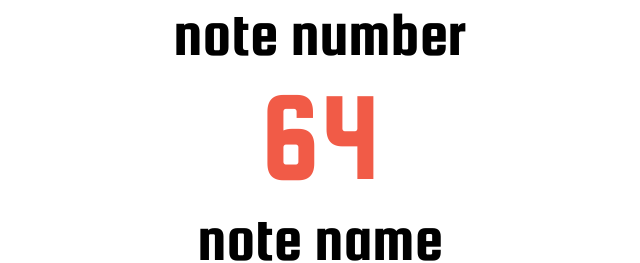
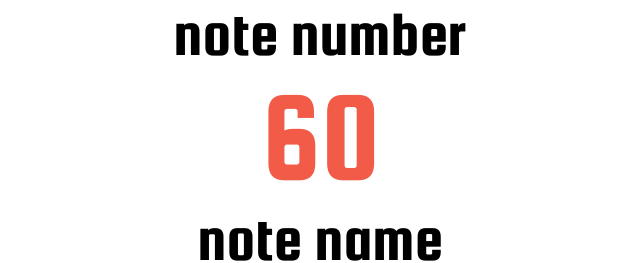
Before and after one commit to hectorlee/music-data-convertor, a plain HTML site: page index.html in a window 1280 px wide. Shown: the top 263 px of the page, without its empty margins (320-960 px from the left). Drawn offline with Linux system fonts and the light colour scheme.

Commit message:
Fixed default values
Default values should be 60 - C4

```diff
--- a/index.html
+++ b/index.html
@@ -19,7 +19,7 @@
 
 <body>
 <li>note number</li>
-<li><input type="number" id="note_num" value="64" placeholder="64" onchange="calculateNote()"></li>
+<li><input type="number" id="note_num" value="60" placeholder="60" onchange="calculateNote()"></li>
 <li>note name</li>
 <li><input type="text" id="note_name" value="C4" placeholder="C4" onchange="calculateNoteNumber()"></li>
 
```
